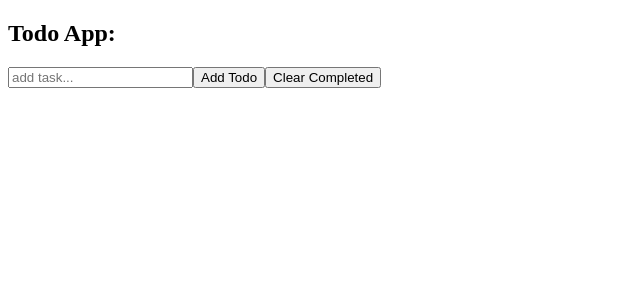
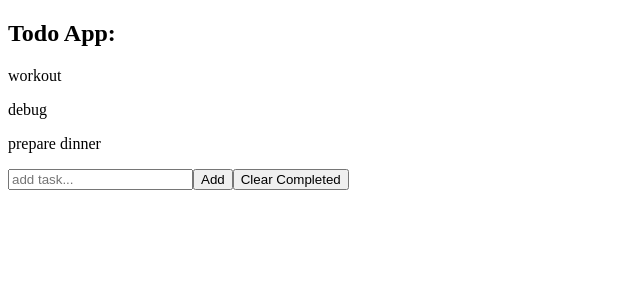
Before and after one commit to bloominstituteoftechnology/web-module-project-class-components, a React (Create React App) app: page / in a window 1280 px wide. Shown: the top 300 px of the page, without its empty margins (0-640 px from the left). Built offline with nearby package versions, Linux system fonts and the light colour scheme; the HTML template or start-up script is replaced by a standard one.

Commit message:
met MVP, todo app completed and completely functional

```diff
--- a/src/App.js
+++ b/src/App.js
@@ -1,5 +1,26 @@
 import React from 'react';
 import TodoForm from './components/TodoForm'
+import TodoList from './components/TodoList';
+import './components/Todo.css'
+
+const tasks = [
+  {
+    todo: 'workout',
+    id: 123,
+    completed: false
+  },
+  {
+    todo: 'debug',
+    id: 124,
+    completed: false
+  },
+  {
+    todo: 'prepare dinner',
+    id: 1235,
+    completed: false
+  }
+]
+
 
 class App extends React.Component {
   // you will need a place to store your state in this component.
@@ -8,16 +29,65 @@ class App extends React.Component {
   constructor() {
     super();
     this.state = {
-      task: '',
-      id: '',
-      completed: false
+      tasks:tasks
     };
   }
+
+  toggleCompletedTask = (taskId) => {
+      console.log('task completed:', taskId)
+      const updatedTaskList = this.state.tasks.map(task => {
+        if (task.id === taskId) {
+          return { ...task, completed: !task.completed };
+        }
+        else {
+          return task;
+        }
+      })
+      console.log('updated tasks:', updatedTaskList);
+      this.setState({
+        ...this.state,
+        tasks: updatedTaskList
+      })
+    }
+
+    addTask = (newTask) => {
+      console.log('adding new task:', newTask);
+      this.setState({
+        ...this.state,
+        tasks: [
+          ...this.state.tasks,
+          {
+            todo: newTask,
+            id: Date.now(),
+            completed: false
+          }
+         ]
+      })
+    }
+
+    clearCompleted = () => {
+      console.log('clearing completed tasks')
+      this.setState({
+        ...this.state,
+        tasks: this.state.tasks.filter(task => !task.completed)
+      })
+    }
+
+
   render() {
     return (
-      <div>
-        <h2>Todo App:</h2>
-        <TodoForm />
+      <div className='App'>
+        <div className='header'>
+          <h2>Todo App:</h2>
+        </div>
+        <TodoList
+          tasks={this.state.tasks}
+          toggleCompletedTask={this.toggleCompletedTask}
+        />
+        <TodoForm
+          addTask={this.addTask}
+          clearCompleted={this.clearCompleted}
+        />
       </div>
     );
   }
--- a/src/components/Todo.css
+++ b/src/components/Todo.css
@@ -0,0 +1,3 @@
+.crossed-line {
+    text-decoration: line-through solid black;
+}
--- a/src/components/Todo.js
+++ b/src/components/Todo.js
@@ -0,0 +1,12 @@
+import React from 'react'
+
+const Todo = props => {
+    return (
+        <div
+            onClick={() => props.toggleCompletedTask(props.task.id)}
+        >
+            <p className={`${props.task.completed ? 'crossed-line' : ''}`}>{props.task.todo}</p>
+        </div>
+    )
+}
+export default Todo
--- a/src/components/TodoForm.js
+++ b/src/components/TodoForm.js
@@ -2,13 +2,41 @@ import React from 'react'
 
 class TodoForm extends React.Component {
     // Constructor with state
+    constructor() {
+        super();
+        this.state = {
+            newTask: ''
+        }
+    }
+
+    handleChanges = e => {
+    // update state with each keystroke
+        this.setState({
+            ...this.state,
+            newTask: e.target.value
+        });
+    };
+
+    // class property to submit form
+    handleSubmit = e => {
+        e.preventDefault();
+        // update app component with new task to add
+        this.props.addTask(this.state.newTask)
+    }
+
 
     render() {
         return (
-            <form>
-                <input type='text' name ='task' placeholder='add task...'/>
-                <button>Add Todo</button>
-                <button>Clear Completed</button>
+            <form onSubmit={this.handleSubmit}>
+                <input
+                    type='text'
+                    name ='todo'
+                    placeholder='add task...'
+                    value={this.state.newTask}
+                    onChange={this.handleChanges}
+                />
+                <button>Add</button>
+                <button onClick={this.props.clearCompleted}>Clear Completed</button>
             </form>
         )
     }
--- a/src/components/TodoList.js
+++ b/src/components/TodoList.js
@@ -1,2 +1,13 @@
-// your components will all go in this `component` directory.
-// feel free to change this component.js into TodoList.js
+import React from 'react'
+import Todo from './Todo'
+
+const TodoList = props => {
+    return (
+     <div className='todo-list'>
+         {props.tasks.map(task => (
+             <Todo key={task.id} task={task} toggleCompletedTask={props.toggleCompletedTask}/>
+         ))}
+     </div>
+    )
+}
+export default TodoList
```
